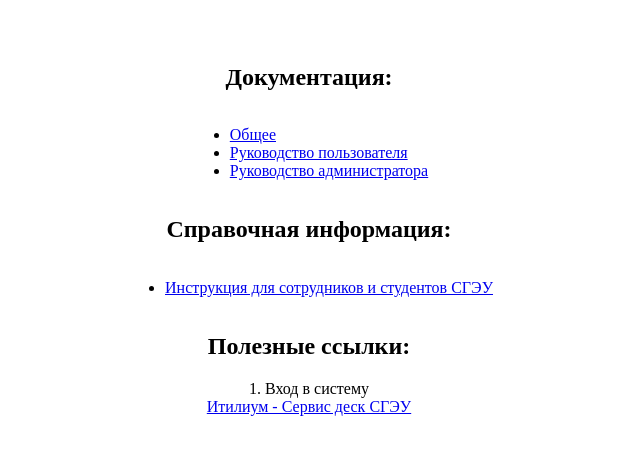
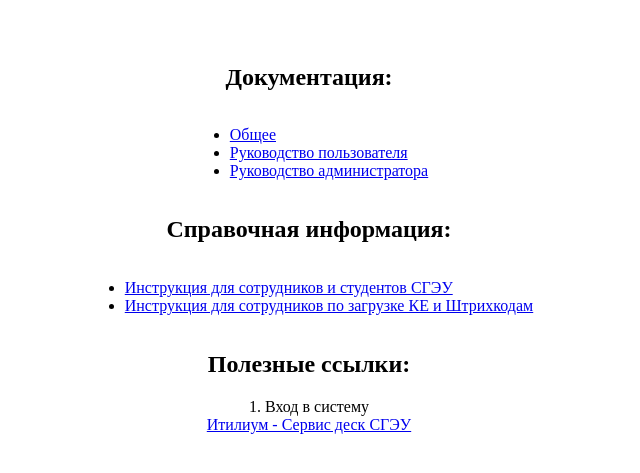
Before and after one commit to alman63/itilium, a plain HTML site: page index.html in a window 1280 px wide. Shown: the part 143-616 px from the top of the page, without its empty margins (331-971 px from the left). Drawn offline with Linux system fonts and the light colour scheme.

Commit message:
fix: add drive KE

```diff
--- a/index.html
+++ b/index.html
@@ -26,6 +26,9 @@
             <li>
                 <a href="./doc/itilium.docx">Инструкция для сотрудников и студентов СГЭУ</a>
             </li>
+            <li>
+                <a href="./doc/driveKE.docx">Инструкция для сотрудников по загрузке КЕ и Штрихкодам</a>
+            </li>
         </ul>
         <h2>Полезные ссылки:</h2>
         1. Вход в систему <a href="http://app-1c-x32.sseu.ru/itilium">Итилиум - Сервис деск СГЭУ</a>
```
Also changed, not shown: 1 other file.
